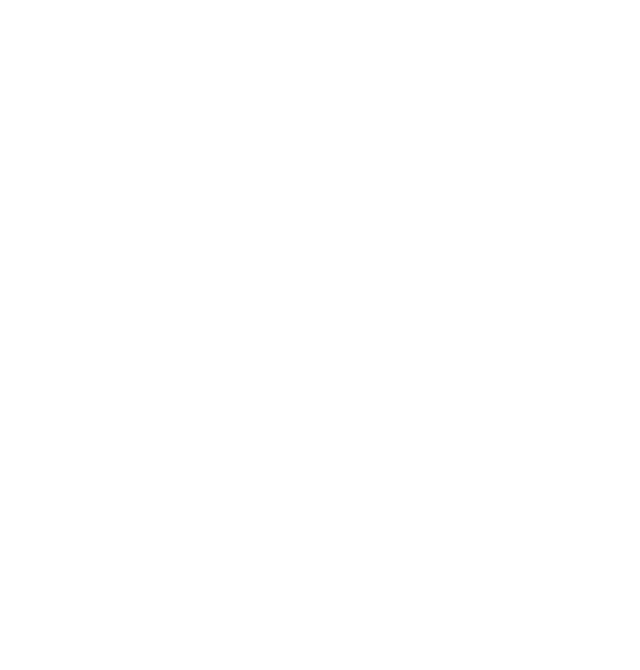
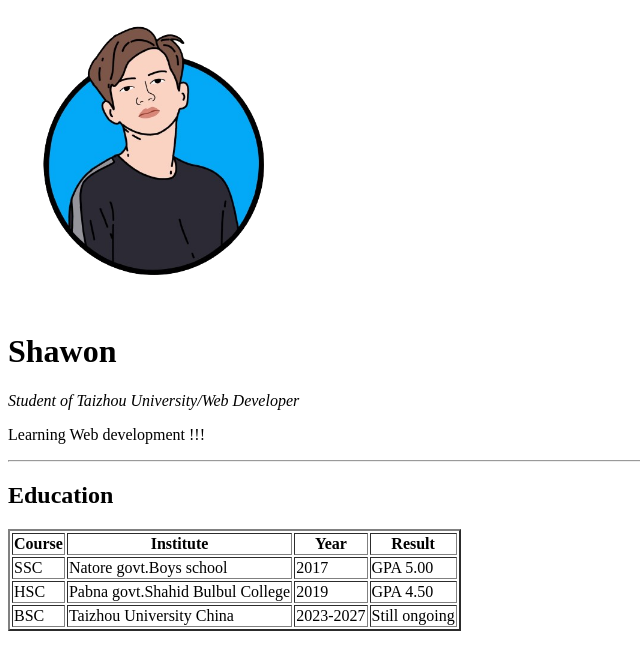
Before and after one commit to Shawon986/Restart_web_development, a plain HTML site: page HTML 2/index.html in a window 1280 px wide. Shown: the whole page, without its empty margins (0-640 px from the left). Drawn offline with Linux system fonts and the light colour scheme.

Commit message:
Education part

```diff
--- a/HTML 2/index.html
+++ b/HTML 2/index.html
@@ -6,6 +6,38 @@
     <title>Resume</title>
 </head>
 <body>
+    <img width="300" src="/HTML 2/cartoon-profile-pictures-3opqz8op53khmhjp-removebg-preview.png" alt="My image">
+    <h1>Shawon</h1>
+    <p><i>Student of Taizhou University/Web Developer</i></p>
+    <p>Learning Web development !!!</p>
+    <hr>
 
+    <h2>Education</h2>
+    <table border="2px solid black">
+        <tr>
+            <th>Course</th>
+            <th>Institute</th>
+            <th>Year</th>
+            <th>Result</th>
+        </tr>
+        <tr>
+            <td>SSC</td>
+            <td>Natore govt.Boys school</td>
+            <td>2017</td>
+            <td>GPA 5.00</td>
+        </tr>
+        <tr>
+            <td>HSC</td>
+            <td>Pabna govt.Shahid Bulbul College</td>
+            <td>2019</td>
+            <td>GPA 4.50</td>
+        </tr>
+        <tr>
+            <td>BSC</td>
+            <td>Taizhou University China</td>
+            <td>2023-2027</td>
+            <td>Still ongoing</td>
+        </tr>
+    </table>
 </body>
 </html>
```
Also changed, not shown: HTML 2/cartoon-profile-pictures-3opqz8op53khmhjp-removebg-preview.png (added), HTML 2/cartoon-profile-pictures-3opqz8op53khmhjp.jpg (added).
